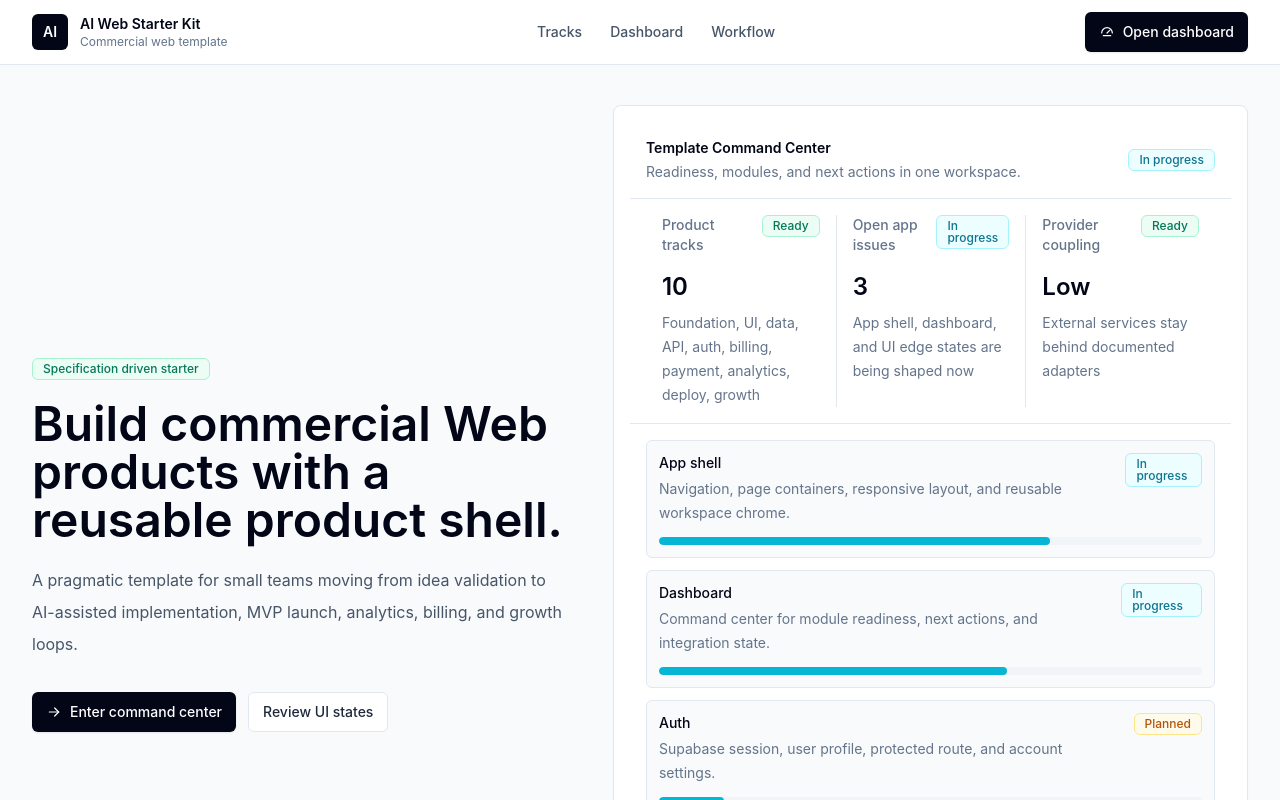
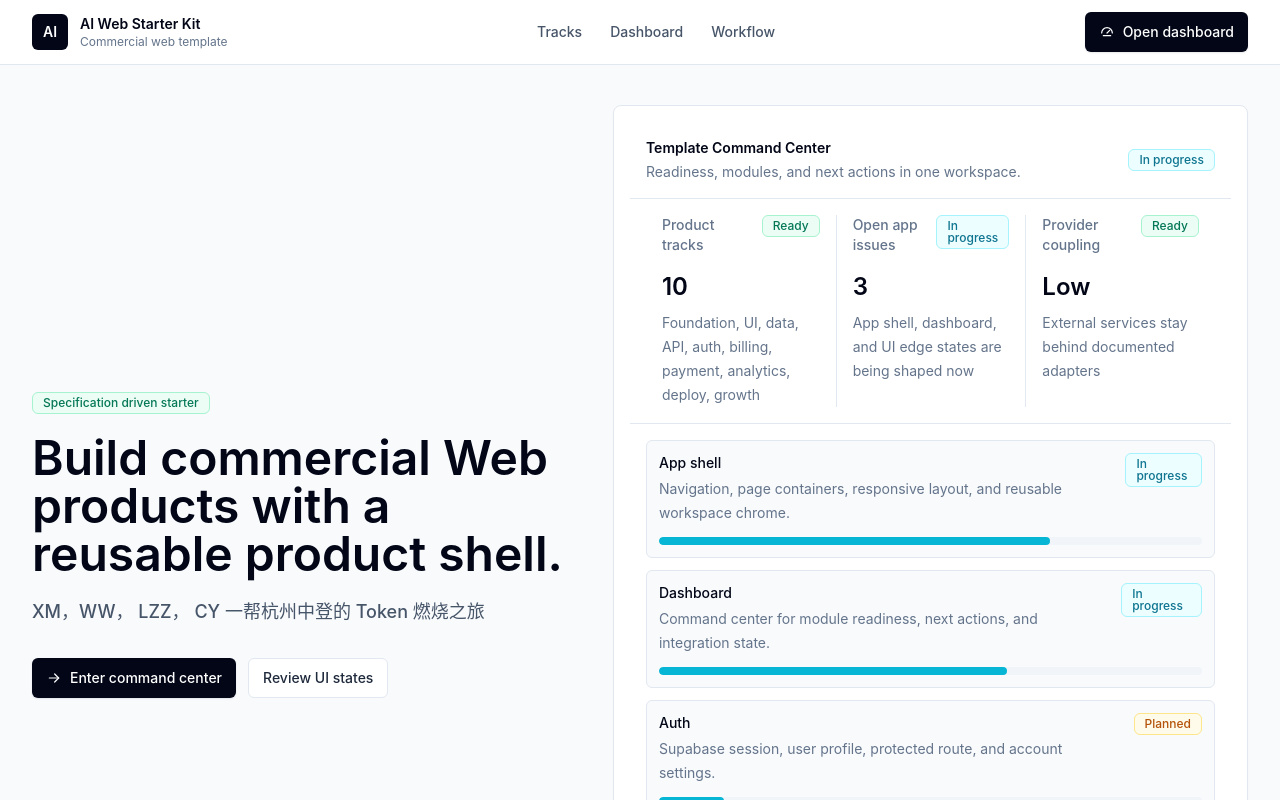
Before and after one commit to gnemux/ai-web-starter-kit, a Next.js app in the folder apps/web/: page / in a window 1280 px wide. Shown: the top 800 px of the page. Built offline with nearby package versions, Linux system fonts and the light colour scheme.

Commit message:
chore: update landing subtitle copy

```diff
--- a/apps/web/app/globals.css
+++ b/apps/web/app/globals.css
@@ -20,8 +20,9 @@ body {
   background: #f8fafc;
   color: #020617;
   font-family:
-    Inter, ui-sans-serif, system-ui, -apple-system, BlinkMacSystemFont, "Segoe UI",
-    sans-serif;
+    Inter, ui-sans-serif, system-ui, -apple-system, BlinkMacSystemFont, "SF Pro Text",
+    "Segoe UI", "PingFang SC", "Hiragino Sans GB", "Microsoft YaHei",
+    "Noto Sans CJK SC", sans-serif;
 }
 
 a {
--- a/apps/web/app/page.tsx
+++ b/apps/web/app/page.tsx
@@ -32,10 +32,8 @@ export default function HomePage() {
           <h1 className="mt-5 max-w-3xl text-4xl font-semibold tracking-normal text-slate-950 sm:text-5xl">
             Build commercial Web products with a reusable product shell.
           </h1>
-          <p className="mt-5 max-w-2xl text-base leading-8 text-slate-600">
-            A pragmatic template for small teams moving from idea validation to
-            AI-assisted implementation, MVP launch, analytics, billing, and
-            growth loops.
+          <p className="mt-5 max-w-2xl text-[1.0625rem] font-medium leading-8 tracking-normal text-slate-600 sm:text-lg">
+            XM，WW， LZZ， CY 一帮杭州中登的 Token 燃烧之旅
           </p>
           <div className="mt-8 flex flex-col gap-3 sm:flex-row">
             <Button href="/dashboard" icon={<ArrowRightIcon />}>
```
